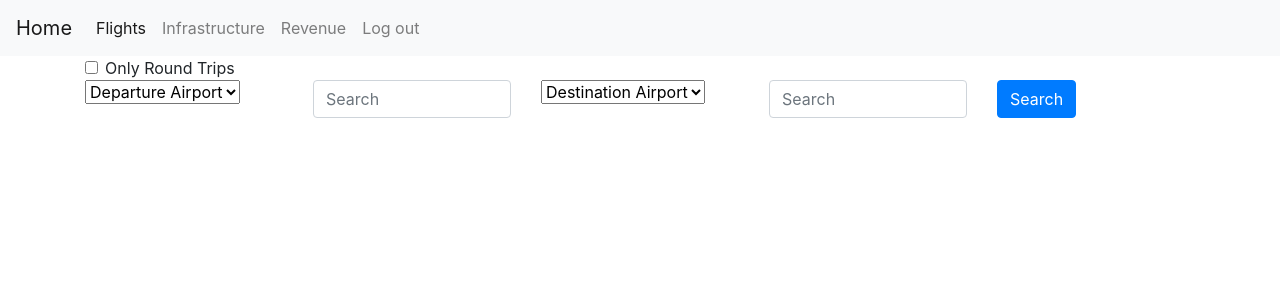
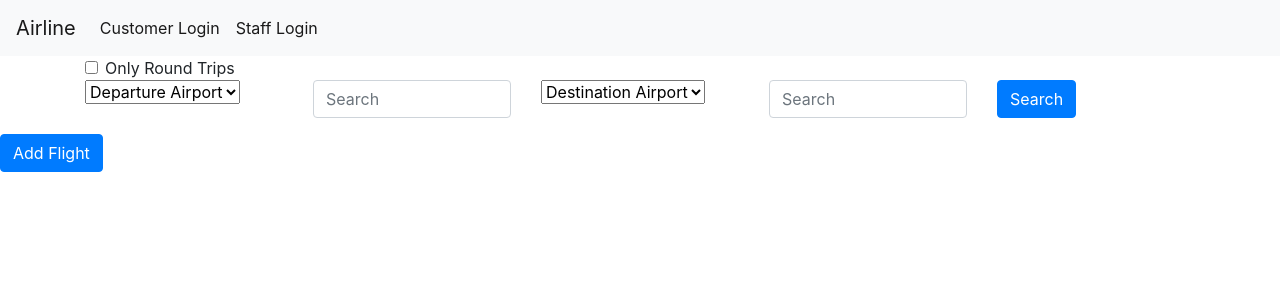
Before and after one commit to dahongj/Airlines, a Flask app: page /staffflight in a window 1280 px wide. Shown: the top 300 px of the page. Run offline with Flask 3, Linux system fonts and the light colour scheme; data that the repository does not hold is empty; some libraries are stand-ins or nearby versions.

Commit message:
attempt to create flights

```diff
--- a/auth.py
+++ b/auth.py
@@ -21,7 +21,7 @@ def home():
     flights = cursor.fetchall()
     cursor.close()
     if 'user' in session:
-        return render_template('home.html', name=session['user']['first_name'] + ' ' + session['user']['last_name'], flights=flights)
+        return render_template('home.html', session=session, flights=flights)
     return render_template('home.html', flights=flights)
 
 #Search function
@@ -44,7 +44,7 @@ def search():
     cursor.close()
     if 'user' in session:
         return render_template('home.html', name=session['user']['first_name'] + ' ' + session['user']['last_name'], flights=flights)
-    return render_template('home.html', flights=flights)
+    return render_template('home.html', session=session, flights=flights)
 
 #Load up customer login form page
 @auth.route('/custlogin')
@@ -54,7 +54,7 @@ def custlogin():
 #Go to customer dashboard, the home page for a customer
 @auth.route('custhome',methods=['GET', 'POST'])
 def custhome():
-    return render_template('custdashboard.html', name=session['user']['first_name'] + ' ' + session['user']['last_name'])
+    return render_template('custdashboard.html', session=session)
 
 #Customer login authentication
 @auth.route('/custloginAuth', methods=['GET', 'POST'])
@@ -289,7 +289,7 @@ def staffairportlist():
     query = 'SELECT * FROM airport WHERE 1'
     cursor.execute(query)
     airports = cursor.fetchall()
-    return render_template('staffairportlist.html', airports = airports)
+    return render_template('staffairportlist.html', airports = airports, session=session['user'])
 
 #Airport template
 @auth.route('/staffairport', methods=['GET','POST'])
@@ -312,7 +312,7 @@ def staffairportAuth():
     error = None
     if(data):
         error = "This airport already exists"
-        return render_template('staffairport.html', error=error)
+        return render_template('staffairport.html', error=error, session=session['user'])
     else:
         ins = 'INSERT INTO airport VALUES(%s, %s, %s, %s, %s)'
         cursor.execute(ins, (code,name, city, country, type))
@@ -326,7 +326,7 @@ def staffairplanelist():
     query = 'SELECT * FROM airplane'
     cursor.execute(query)
     airplanes = cursor.fetchall()
-    return render_template('staffairplanelist.html', airplanes = airplanes)
+    return render_template('staffairplanelist.html', airplanes = airplanes, session=session['user'])
 
 @auth.route('/staffairplane', methods=['GET','POST'])
 def staffairplane():
@@ -341,15 +341,60 @@ def staffairplaneAuth():
 
     cursor = conn.cursor()
     query = 'SELECT * FROM airplane WHERE airline_name = %s AND identification_number = %s'
-    cursor.execute(query, (airline_name,identification_number))
+    cursor.execute(query, (session['user']['airline_name'],identification_number))
     data = cursor.fetchone()
     error = None
     if(data):
         error = "This airplane already exists"
-        return render_template('staffairplane.html', error=error)
+        return render_template('staffairplane.html', error=error, session=session['user'])
     else:
         ins = 'INSERT INTO airplane VALUES(%s, %s, %s, %s, %s)'
         cursor.execute(ins, (session['user']['airline_name'],identification_number, seat_count, manufacturer, manufacture_date))
         conn.commit()
         cursor.close()
         return redirect('/staffairplanelist')
+
+@auth.route('/staff_add_flight', methods=['GET', 'POST'])
+def staff_add_flight():
+    cursor = conn.cursor()
+    query = 'SELECT * FROM airport'
+    cursor.execute(query)
+    airports = cursor.fetchall()
+    query = 'SELECT * FROM airplane'
+    cursor.execute(query)
+    airplanes = cursor.fetchall()
+    return render_template('create flight.html', airports = airports, airplanes = airplanes, session=session['user'])
+
+# Create a new flight
+@auth.route('/flight_added', methods=['GET', 'POST'])
+def staffflightAuth():
+    departure_airport_code = request.form['departure_airport_code']
+    arrival_airport_code = request.form['arrival_airport_code']
+    if departure_airport_code == arrival_airport_code:
+        error = "Departure and arrival airport cannot be the same"
+        return render_template('create flight.html', error=error, session=session['user'])
+    flight_num = request.form['flight_number']
+    departure_date = request.form['departure_date']
+    departure_time = request.form['departure_time']
+    arrival_date = request.form['arrival_date']
+    arrival_time = request.form['arrival_time']
+    base_price = request.form['base_price']
+    airplane_id = request.form['airplane_id']
+    cursor = conn.cursor()
+    query = 'SELECT * FROM flight WHERE flight_number = %s AND departure_date = %s AND departure_time = %s'
+    cursor.execute(query, (flight_num, departure_date, departure_time))
+    data = cursor.fetchone()
+    if data:
+        error = "This flight already exists"
+        return render_template('create flight.html', error=error, session=session['user'])
+    query = 'INSERT INTO flight VALUES(%s, %s, %s, %s, %s, %s, %s, %s, %s, %s, %s, %s)'
+    cursor.execute(query, (flight_num, departure_time, departure_date, departure_airport_code, arrival_date, arrival_time, arrival_airport_code, base_price, "On Time", session['user']['airline_name'], airplane_id.split("[*]")[0], airplane_id.split("[*]")[-1]))
+    query = 'SELECT seat_count FROM airplane WHERE airline_name = %s AND identification_number = %s'
+    cursor.execute(query, (airplane_id.split("[*]")[0], airplane_id.split("[*]")[-1]))
+    seat_count = cursor.fetchone()
+    for i in range(1, seat_count+1):
+        query = 'INSERT INTO ticket VALUES(%s, %s, %s, %s, %s, %s, %s, %s)'
+        cursor.execute(query, (i, flight_num, departure_time, departure_date, base_price))
+    conn.commit()
+    cursor.close()
+    return redirect('/staffflightlist')
--- a/templates/base.html
+++ b/templates/base.html
@@ -36,9 +36,25 @@
             </button>
             <div class="collapse navbar-collapse" id="navbarNav">
               <ul class="navbar-nav">
-                {% if session['name'] %}
+                {% if session.airline_name %}
                 <li class="nav-item active">
-                  <a class="nav-link" href="/logout">Logout</a>
+                  <a class="nav-link" href="staffflight">Flights <span class="sr-only">(current)</span></a>
+                </li>
+                <li class="nav-item">
+                  <a class="nav-link" href="staffinfra">Infrastructure</a>
+                </li>
+                <li class="nav-item">
+                  <a class="nav-link" href="staffrevenue">Revenue</a>
+                </li>
+                {% elif session.email %}
+                <li class="nav-item active">
+                  <a class="nav-link" href="custmyflight">My Flights <span class="sr-only">(current)</span></a>
+                </li>
+                <li class="nav-item">
+                  <a class="nav-link" href="buyflights">Search Flights</a>
+                </li>
+                <li class="nav-item">
+                  <a class="nav-link" href="custhistory">My History</a>
                 </li>
                 {% else %}
                 <li class="nav-item active">
@@ -48,6 +64,11 @@
                   <a class="nav-link" href="/stafflogin">Staff Login</a>
                 </li>
                 {% endif %}
+                {% if session.first_name %}
+                <li class="nav-item active">
+                  <a class="nav-link" href="/logout">Logout</a>
+                </li>
+                {% endif %}
               </ul>
             </div>
           </nav>
--- a/templates/home.html
+++ b/templates/home.html
@@ -1,7 +1,7 @@
 {%extends "base.html"%}
 {%block content%}
 {% if name %}
-    Welcome {{name}}
+    Welcome {{session.first_name}} {{session.last_name}}!
 {% endif %}
 
 <div class="container">
--- a/templates/staffairport.html
+++ b/templates/staffairport.html
@@ -1,4 +1,4 @@
-{%extends "staffbase.html"%}
+{%extends "base.html"%}
 {%block content%}
 
 <div class="container">
--- a/templates/staffbase.html
+++ b/templates/staffbase.html
@@ -36,7 +36,7 @@
                   <a class="nav-link" href="staffrevenue">Revenue</a>
                 </li>
                 <li class="nav-item">
-                  <a class="nav-link" href="custlogout">Log out</a>
+                  <a class="nav-link" href="logout">Log out</a>
                 </li>
               </ul>
             </div>
--- a/templates/staffflight.html
+++ b/templates/staffflight.html
@@ -1,4 +1,4 @@
-{%extends "staffbase.html"%}
+{%extends "base.html"%}
 {%block content%}
 
 <div class="container">
@@ -36,6 +36,8 @@
     </form>
 </div>
 
+<a class="btn btn-primary" href="/staff_add_flight">Add Flight</a>
+
     {% if flights %}
         {% for flight in flights %}
             <div class="card">
--- a/templates/staffregister.html
+++ b/templates/staffregister.html
@@ -51,7 +51,7 @@
 
 								<label for="employer">Airline Employer</label>
 								<select class="form-select" name="airline employer" id="airline employer" required>
-									<option disabled selected>Select Airport</option>
+									<option disabled selected>Select Airline</option>
 									{% for airline in airlines %}
 										<option value="{{airline.name}}">{{airline.name}}</option>
 									{% endfor %}
```
Also changed, not shown: templates/create flight.html (+55 -18 lines), templates/staffairplanelist.html (+5 -6 lines).
